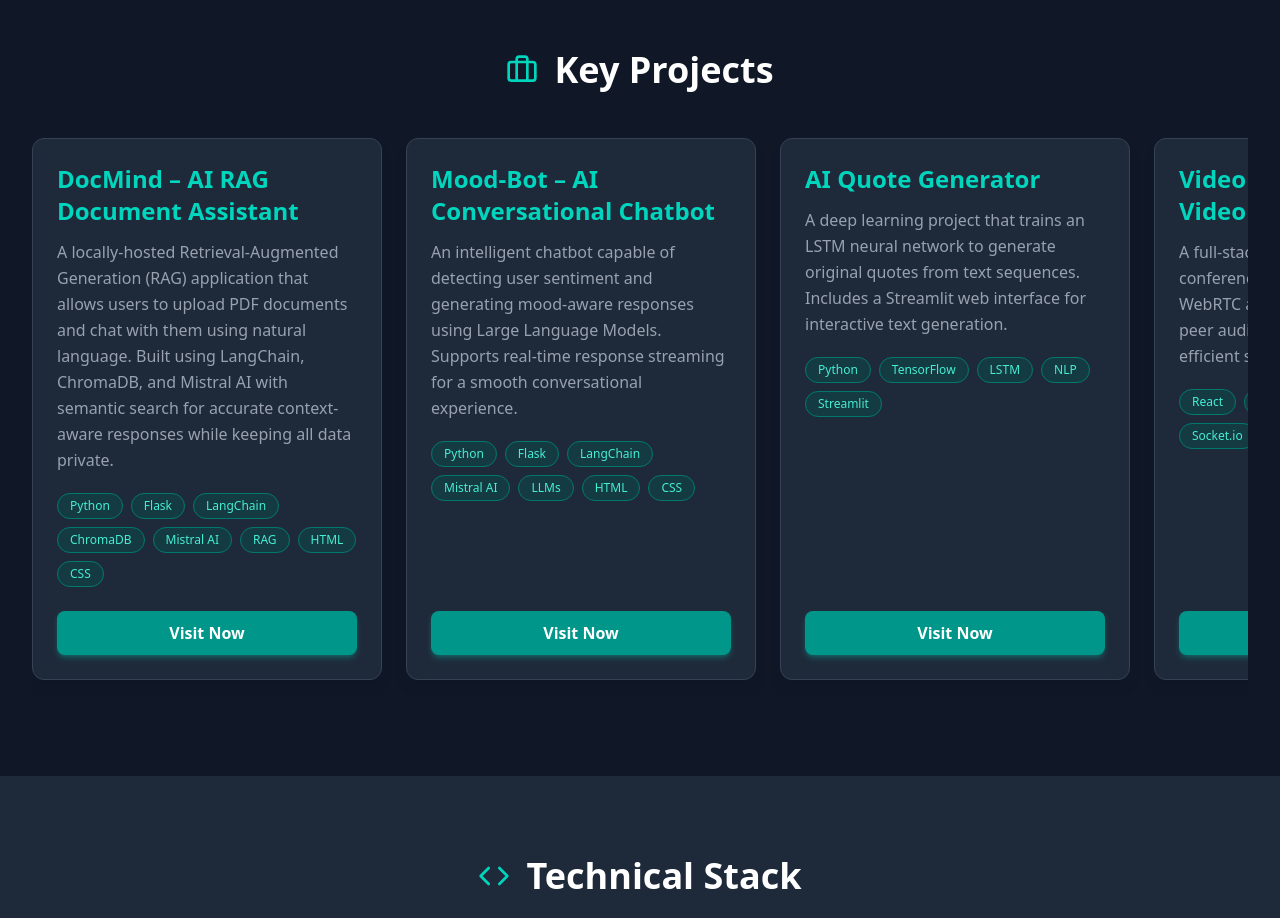
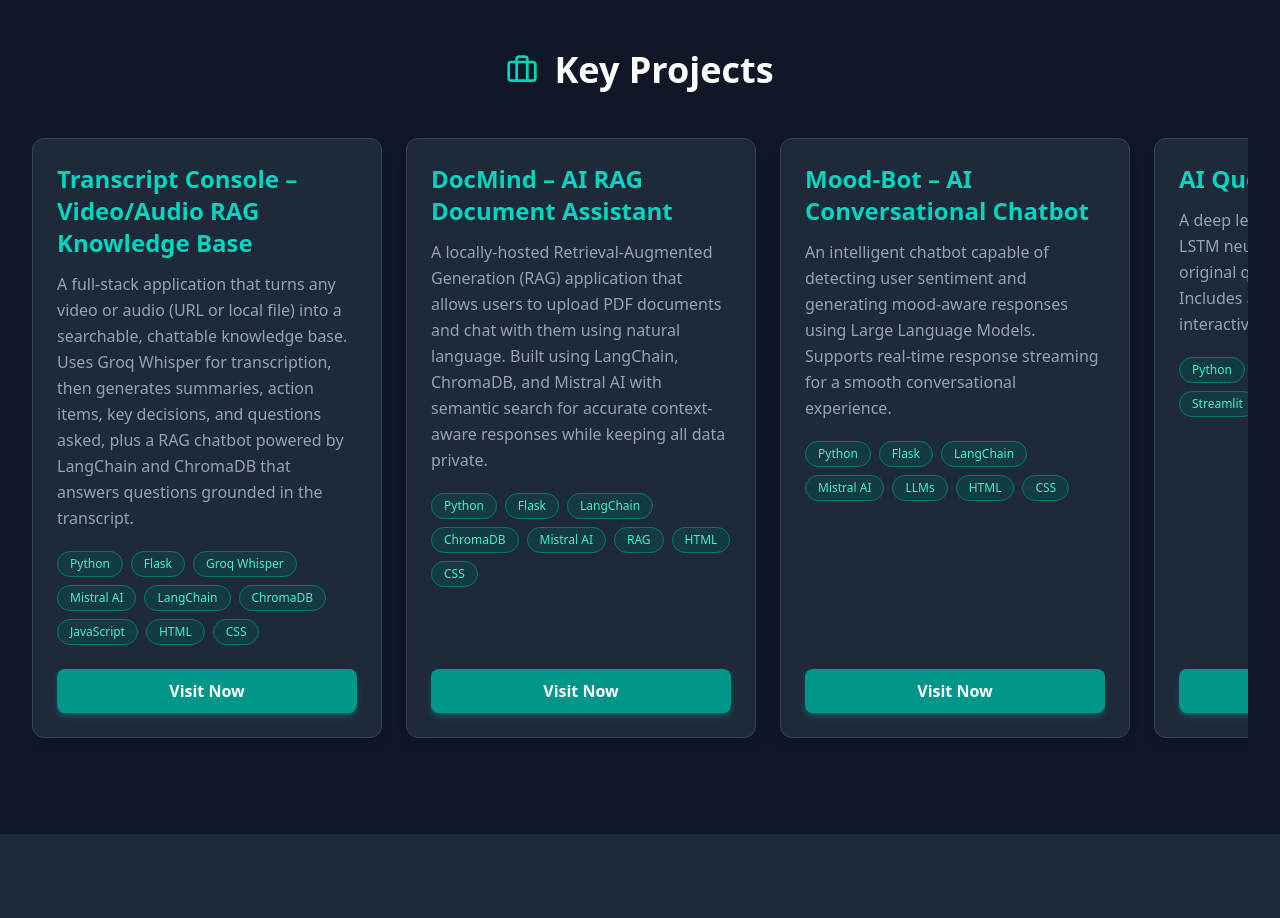
Before and after one commit to harshit-20-04/portfolio-website, a React (Vite) app: page / in a window 1280 px wide. Shown: the part 1320-2238 px from the top of the page. Built offline with nearby package versions, Linux system fonts and the light colour scheme.

Commit message:
Adding Transcript Console to the github

```diff
--- a/src/components/Header.jsx
+++ b/src/components/Header.jsx
@@ -24,7 +24,7 @@
           ))}
           <button>
             <a
-              href="https://drive.google.com/file/d/1CdDrxTV10AumylSjDPouuwMP8A_06Ydc/view?usp=sharing"
+              href="https://drive.google.com/file/d/1xhRIpewQvKnmg5f6wtYt3MZbuNbfSRCP/view?usp=sharing"
               className="text-gray-300 hover:text-teal-400 px-3 py-2 rounded-md text-sm font-medium transition duration-300"
               target="blank"
             >
--- a/src/components/PortfolioData.js
+++ b/src/components/PortfolioData.js
@@ -17,6 +17,24 @@
   projects: [
     {
       id: 1,
+      title: "Transcript Console – Video/Audio RAG Knowledge Base",
+      description:
+        "A full-stack application that turns any video or audio (URL or local file) into a searchable, chattable knowledge base. Uses Groq Whisper for transcription, then generates summaries, action items, key decisions, and questions asked, plus a RAG chatbot powered by LangChain and ChromaDB that answers questions grounded in the transcript.",
+      technologies: [
+        "Python",
+        "Flask",
+        "Groq Whisper",
+        "Mistral AI",
+        "LangChain",
+        "ChromaDB",
+        "JavaScript",
+        "HTML",
+        "CSS",
+      ],
+      link: "https://github.com/harshit-20-04/TRANSCRIPT-CONSOLE",
+    },
+    {
+      id: 2,
       title: "DocMind – AI RAG Document Assistant",
       description:
         "A locally-hosted Retrieval-Augmented Generation (RAG) application that allows users to upload PDF documents and chat with them using natural language. Built using LangChain, ChromaDB, and Mistral AI with semantic search for accurate context-aware responses while keeping all data private.",
@@ -34,7 +52,7 @@
     },
 
     {
-      id: 2,
+      id: 3,
       title: "Mood-Bot – AI Conversational Chatbot",
       description:
         "An intelligent chatbot capable of detecting user sentiment and generating mood-aware responses using Large Language Models. Supports real-time response streaming for a smooth conversational experience.",
@@ -51,7 +69,7 @@
     },
 
     {
-      id: 3,
+      id: 4,
       title: "AI Quote Generator",
       description:
         "A deep learning project that trains an LSTM neural network to generate original quotes from text sequences. Includes a Streamlit web interface for interactive text generation.",
@@ -66,7 +84,7 @@
     },
 
     {
-      id: 4,
+      id: 5,
       title: "Video Meet – Real-Time Video Conferencing",
       description:
         "A full-stack real-time video conferencing platform built using WebRTC and React. Supports peer-to-peer audio/video communication with efficient signaling using Socket.io.",
@@ -82,7 +100,7 @@
     },
 
     {
-      id: 5,
+      id: 6,
       title: "Quantara – Stock Buy & Sell Platform",
       description:
         "A responsive stock trading platform featuring portfolio management, watchlists, dynamic stock charts, and REST API integration for tracking and managing investments.",
```
